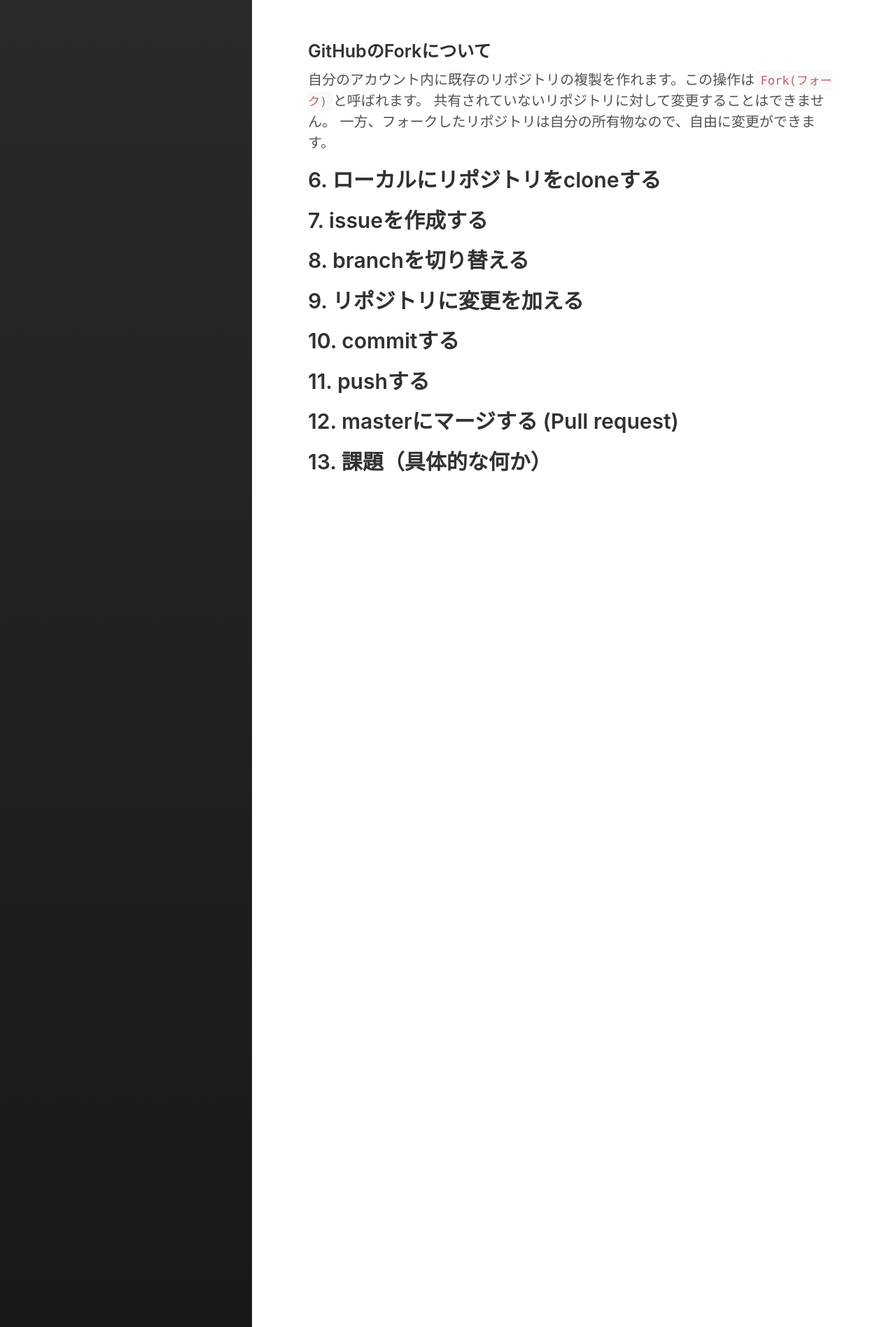
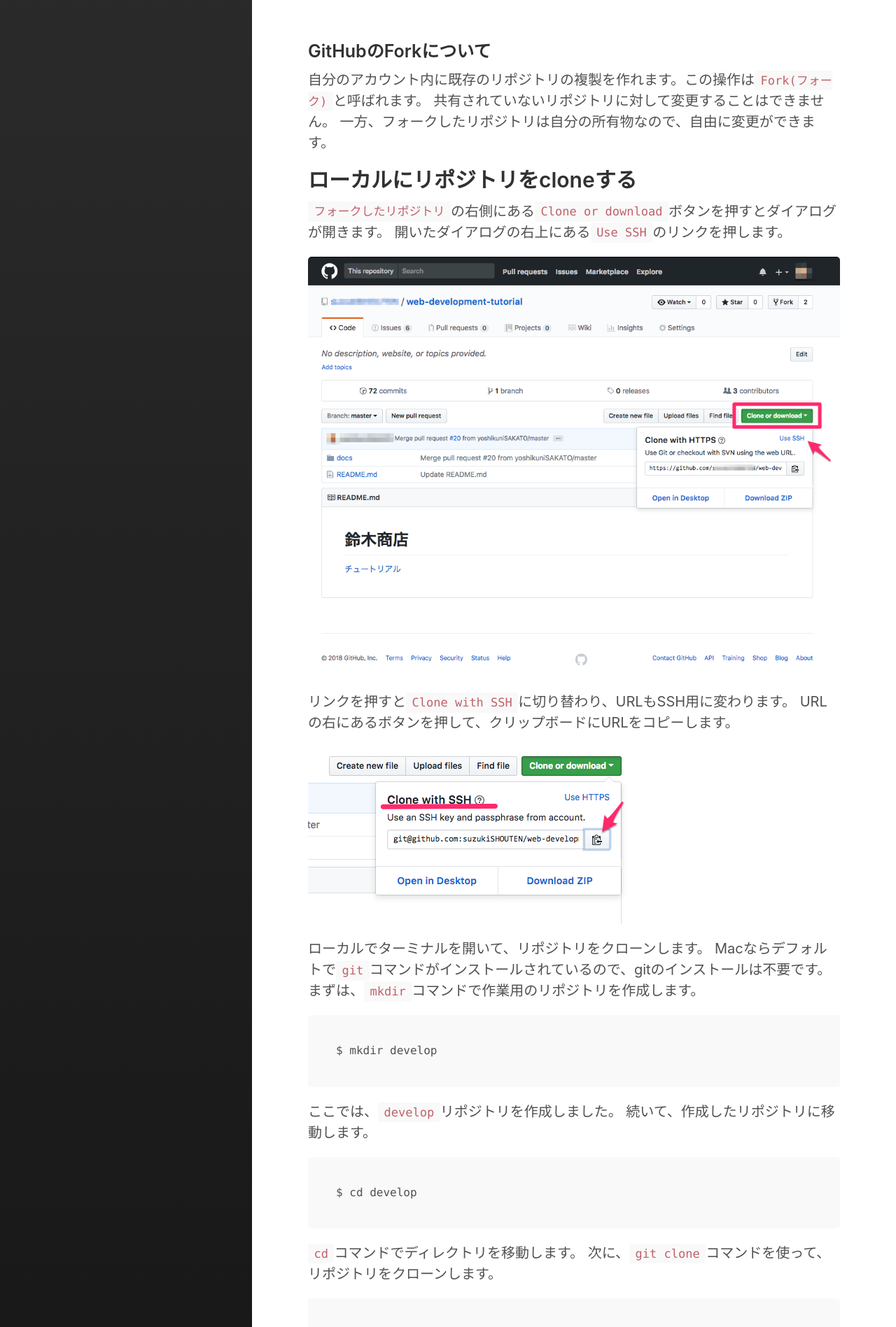
Before and after one commit to yoshikuniSAKATO/web-development-tutorial, a Jekyll site: the page built from docs/category/03.tutorial01.md, in a window 1280 px wide. Shown: the part 880-2777 px from the top of the page at 70% size. Built offline with Jekyll 4.4.1, drawn with Linux system fonts in a browser that asks for light colours; some of the changed text lies outside the part shown.

Commit message:
docs編集

````diff
--- a/docs/category/03.tutorial01.md
+++ b/docs/category/03.tutorial01.md
@@ -14,18 +14,60 @@ title: チュートリアル01
 共有されていないリポジトリに対して変更することはできません。
 一方、フォークしたリポジトリは自分の所有物なので、自由に変更ができます。
 
-## 6. ローカルにリポジトリをcloneする
+## ローカルにリポジトリをcloneする
+`フォークしたリポジトリ`の右側にある`Clone or download`ボタンを押すとダイアログが開きます。
+開いたダイアログの右上にある`Use SSH`のリンクを押します。
 
-## 7. issueを作成する
+![web-development-tutorialのclone]({{site.baseurl}}/assets/images/Tutorial/2.web-development-tutorial_clone.png "web-development-tutorialのclone")
 
-## 8. branchを切り替える
+リンクを押すと`Clone with SSH`に切り替わり、URLもSSH用に変わります。
+URLの右にあるボタンを押して、クリップボードにURLをコピーします。
 
-## 9. リポジトリに変更を加える
+![sshでclone]({{site.baseurl}}/assets/images/Tutorial/3.clone_with_ssh.png "sshでclone")
 
-## 10. commitする
+ローカルでターミナルを開いて、リポジトリをクローンします。
+Macならデフォルトで`git`コマンドがインストールされているので、gitのインストールは不要です。
+まずは、`mkdir`コマンドで作業用のリポジトリを作成します。
+```
+$ mkdir develop
+```
+ここでは、`develop`リポジトリを作成しました。
+続いて、作成したリポジトリに移動します。
+```
+$ cd develop
+```
+`cd`コマンドでディレクトリを移動します。
+次に、`git clone`コマンドを使って、リポジトリをクローンします。
+```
+$ git clone git@github.com:XXXXXXXXXXX/web-development-tutorial.git
+```
+`git clone`の後ろには先程コピーしたURLを貼り付け(⌘ + v)ます。
+```
+$ git clone git@github.com:XXXXXXXXXXX/web-development-tutorial.git
+Cloning into 'web-development-tutorial'...
+remote: Counting objects: 406, done.
+remote: Compressing objects: 100% (109/109), done.
+remote: Total 406 (delta 64), reused 150 (delta 55), pack-reused 241
+Receiving objects: 100% (406/406), 2.55 MiB | 2.00 MiB/s, done.
+Resolving deltas: 100% (103/103), done.
+```
+上記の様に(値などは違います)出れば、クローン成功です。
+クローンできたら、`cd`コマンドで`web-development-tutorial`ディレクトリに移動してください。
+```
+$ cd web-development-tutorial
+```
+これで、クローンは終わりです。
 
-## 11. pushする
+## issueを作成する
 
-## 12. masterにマージする (Pull request)
+## branchを切り替える
 
-## 13. 課題（具体的な何か）
+## リポジトリに変更を加える
+
+## commitする
+
+## pushする
+
+## masterにマージする (Pull request)
+
+## 課題（具体的な何か）
````
Also changed, not shown: docs/assets/images/Tutorial/2.web-development-tutorial_clone.png (added), docs/assets/images/Tutorial/3.clone_with_ssh.png (added).
